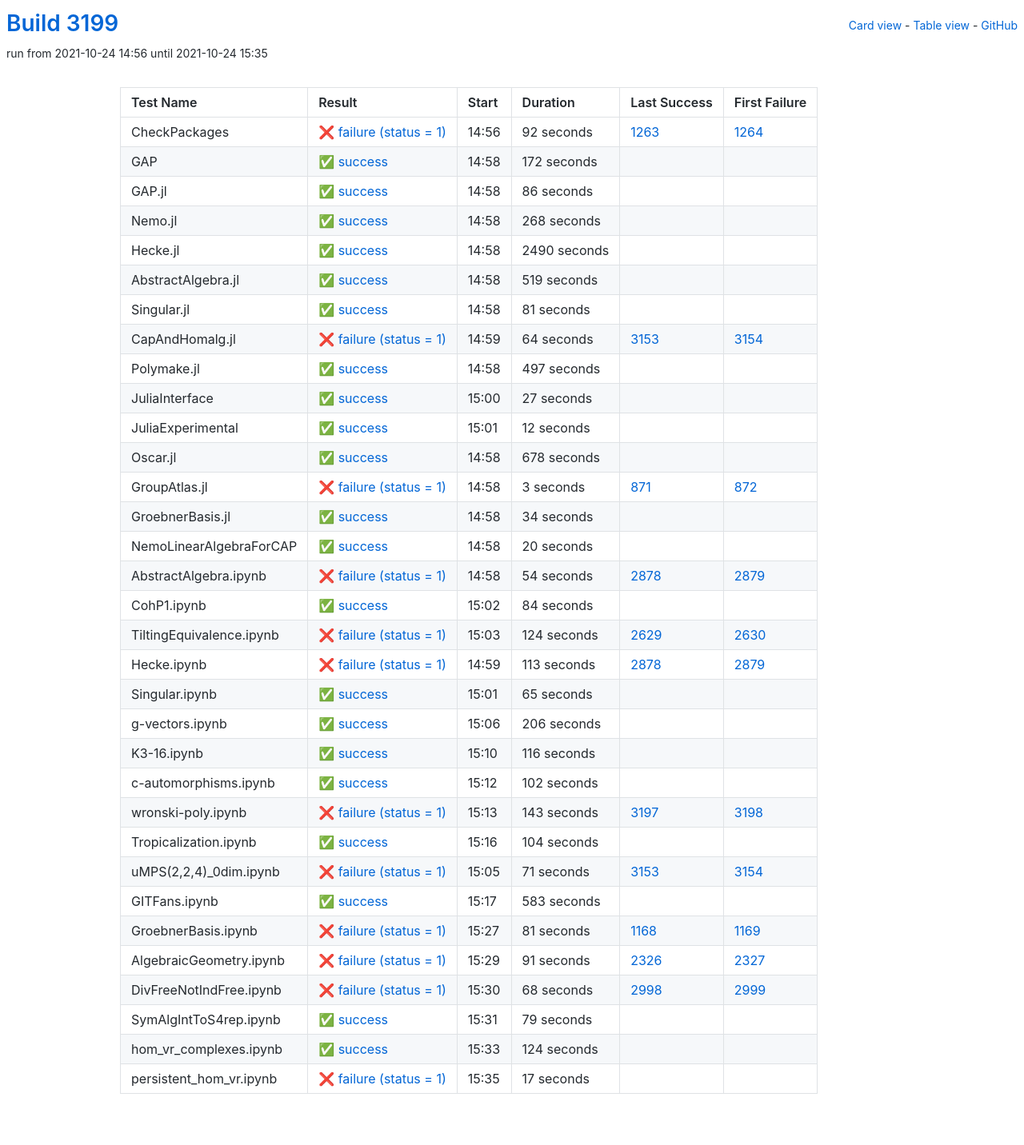
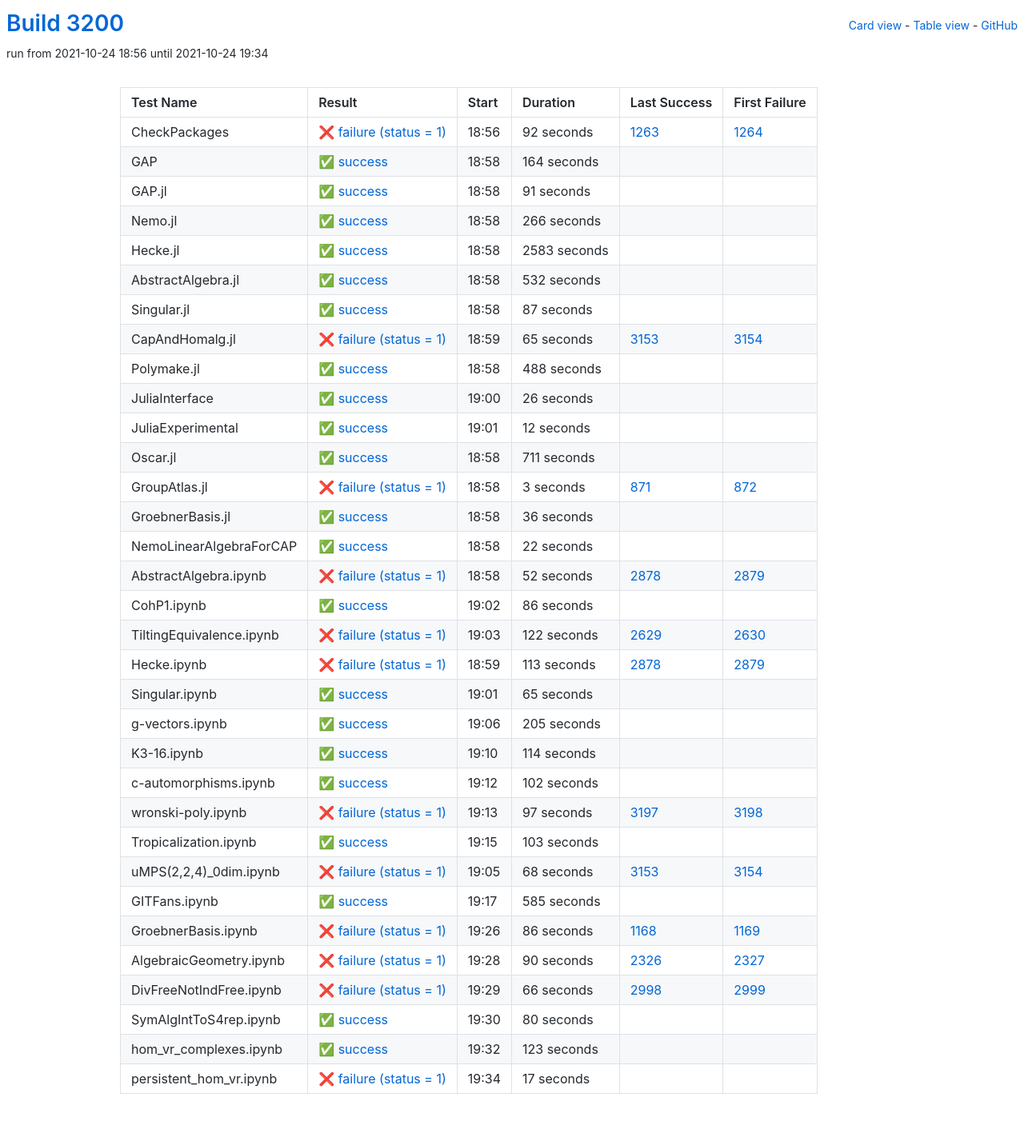
Before and after one commit to oscar-system/oscar-ci-status-stable, a Jekyll site: the page built from table.html, in a window 1280 px wide. Shown: the whole page at 80% size. Built offline with Jekyll 4.4.1, drawn with Linux system fonts in a browser that asks for light colours.

Commit message:
Build #3200

```diff
--- a/_data/ci.yml
+++ b/_data/ci.yml
@@ -1,6 +1,6 @@
 ---
-build: 3199
-build_url: https://oscarci.mathematik.uni-kl.de/job/oscar-stable/3199/
+build: 3200
+build_url: https://oscarci.mathematik.uni-kl.de/job/oscar-stable/3200/
 job: oscar-stable
 organization: oscar-system
 repo: oscar-ci-status-stable
@@ -8,8 +8,8 @@ repourl: https://github.com/oscar-system/oscar-ci-status-stable
 tests:
 - name: CheckPackages
   id: checkpackages
-  log: https://oscarci.mathematik.uni-kl.de/job/oscar-stable/3199/artifact/logs/build-3199/CheckPackages.log
-  start: 2021-10-24 14:56
+  log: https://oscarci.mathematik.uni-kl.de/job/oscar-stable/3200/artifact/logs/build-3200/CheckPackages.log
+  start: 2021-10-24 18:56
   success: false
   exitcode: 1
   status: failure
@@ -20,116 +20,116 @@ tests:
   first_failure_url: https://oscarci.mathematik.uni-kl.de/job/oscar-stable/1264/
 - name: GAP
   id: gap
-  log: https://oscarci.mathematik.uni-kl.de/job/oscar-stable/3199/artifact/logs/build-3199/GAP.log
-  start: 2021-10-24 14:58
+  log: https://oscarci.mathematik.uni-kl.de/job/oscar-stable/3200/artifact/logs/build-3200/GAP.log
+  start: 2021-10-24 18:58
   success: true
   exitcode: 0
   status: success
-  duration: 172
+  duration: 164
   last_success: false
   last_success_url:
   first_failure: false
   first_failure_url:
 - name: GAP.jl
   id: gap-jl
-  log: https://oscarci.mathematik.uni-kl.de/job/oscar-stable/3199/artifact/logs/build-3199/GAP.jl.log
-  start: 2021-10-24 14:58
+  log: https://oscarci.mathematik.uni-kl.de/job/oscar-stable/3200/artifact/logs/build-3200/GAP.jl.log
+  start: 2021-10-24 18:58
   success: true
   exitcode: 0
   status: success
-  duration: 86
+  duration: 91
   last_success: false
   last_success_url:
   first_failure: false
   first_failure_url:
 - name: Nemo.jl
   id: nemo-jl
-  log: https://oscarci.mathematik.uni-kl.de/job/oscar-stable/3199/artifact/logs/build-3199/Nemo.jl.log
-  start: 2021-10-24 14:58
+  log: https://oscarci.mathematik.uni-kl.de/job/oscar-stable/3200/artifact/logs/build-3200/Nemo.jl.log
+  start: 2021-10-24 18:58
   success: true
   exitcode: 0
   status: success
-  duration: 268
+  duration: 266
   last_success: false
   last_success_url:
   first_failure: false
   first_failure_url:
 - name: Hecke.jl
   id: hecke-jl
-  log: https://oscarci.mathematik.uni-kl.de/job/oscar-stable/3199/artifact/logs/build-3199/Hecke.jl.log
-  start: 2021-10-24 14:58
+  log: https://oscarci.mathematik.uni-kl.de/job/oscar-stable/3200/artifact/logs/build-3200/Hecke.jl.log
+  start: 2021-10-24 18:58
   success: true
   exitcode: 0
   status: success
-  duration: 2490
+  duration: 2583
   last_success: false
   last_success_url:
   first_failure: false
   first_failure_url:
 - name: AbstractAlgebra.jl
   id: abstractalgebra-jl
-  log: https://oscarci.mathematik.uni-kl.de/job/oscar-stable/3199/artifact/logs/build-3199/AbstractAlgebra.jl.log
-  start: 2021-10-24 14:58
+  log: https://oscarci.mathematik.uni-kl.de/job/oscar-stable/3200/artifact/logs/build-3200/AbstractAlgebra.jl.log
+  start: 2021-10-24 18:58
   success: true
   exitcode: 0
   status: success
-  duration: 519
+  duration: 532
   last_success: false
   last_success_url:
   first_failure: false
   first_failure_url:
 - name: Singular.jl
   id: singular-jl
-  log: https://oscarci.mathematik.uni-kl.de/job/oscar-stable/3199/artifact/logs/build-3199/Singular.jl.log
-  start: 2021-10-24 14:58
+  log: https://oscarci.mathematik.uni-kl.de/job/oscar-stable/3200/artifact/logs/build-3200/Singular.jl.log
+  start: 2021-10-24 18:58
   success: true
   exitcode: 0
   status: success
-  duration: 81
+  duration: 87
   last_success: false
   last_success_url:
   first_failure: false
   first_failure_url:
 - name: CapAndHomalg.jl
   id: capandhomalg-jl
-  log: https://oscarci.mathematik.uni-kl.de/job/oscar-stable/3199/artifact/logs/build-3199/CapAndHomalg.jl.log
-  start: 2021-10-24 14:59
+  log: https://oscarci.mathematik.uni-kl.de/job/oscar-stable/3200/artifact/logs/build-3200/CapAndHomalg.jl.log
+  start: 2021-10-24 18:59
   success: false
   exitcode: 1
   status: failure
-  duration: 64
+  duration: 65
   last_success: 3153
   last_success_url: https://oscarci.mathematik.uni-kl.de/job/oscar-stable/3153/
   first_failure: 3154
   first_failure_url: https://oscarci.mathematik.uni-kl.de/job/oscar-stable/3154/
 - name: Polymake.jl
   id: polymake-jl
-  log: https://oscarci.mathematik.uni-kl.de/job/oscar-stable/3199/artifact/logs/build-3199/Polymake.jl.log
-  start: 2021-10-24 14:58
+  log: https://oscarci.mathematik.uni-kl.de/job/oscar-stable/3200/artifact/logs/build-3200/Polymake.jl.log
+  start: 2021-10-24 18:58
   success: true
   exitcode: 0
   status: success
-  duration: 497
+  duration: 488
   last_success: false
   last_success_url:
   first_failure: false
   first_failure_url:
 - name: JuliaInterface
   id: juliainterface
-  log: https://oscarci.mathematik.uni-kl.de/job/oscar-stable/3199/artifact/logs/build-3199/JuliaInterface.log
-  start: 2021-10-24 15:00
+  log: https://oscarci.mathematik.uni-kl.de/job/oscar-stable/3200/artifact/logs/build-3200/JuliaInterface.log
+  start: 2021-10-24 19:00
   success: true
   exitcode: 0
   status: success
-  duration: 27
+  duration: 26
   last_success: false
   last_success_url:
   first_failure: false
   first_failure_url:
 - name: JuliaExperimental
   id: juliaexperimental
-  log: https://oscarci.mathematik.uni-kl.de/job/oscar-stable/3199/artifact/logs/build-3199/JuliaExperimental.log
-  start: 2021-10-24 15:01
+  log: https://oscarci.mathematik.uni-kl.de/job/oscar-stable/3200/artifact/logs/build-3200/JuliaExperimental.log
+  start: 2021-10-24 19:01
   success: true
   exitcode: 0
   status: success
@@ -140,20 +140,20 @@ tests:
   first_failure_url:
 - name: Oscar.jl
   id: oscar-jl
-  log: https://oscarci.mathematik.uni-kl.de/job/oscar-stable/3199/artifact/logs/build-3199/Oscar.jl.log
-  start: 2021-10-24 14:58
+  log: https://oscarci.mathematik.uni-kl.de/job/oscar-stable/3200/artifact/logs/build-3200/Oscar.jl.log
+  start: 2021-10-24 18:58
   success: true
   exitcode: 0
   status: success
-  duration: 678
+  duration: 711
   last_success: false
   last_success_url:
   first_failure: false
   first_failure_url:
 - name: GroupAtlas.jl
   id: groupatlas-jl
-  log: https://oscarci.mathematik.uni-kl.de/job/oscar-stable/3199/artifact/logs/build-3199/GroupAtlas.jl.log
-  start: 2021-10-24 14:58
+  log: https://oscarci.mathematik.uni-kl.de/job/oscar-stable/3200/artifact/logs/build-3200/GroupAtlas.jl.log
+  start: 2021-10-24 18:58
   success: false
   exitcode: 1
   status: failure
@@ -164,68 +164,68 @@ tests:
   first_failure_url: https://oscarci.mathematik.uni-kl.de/job/oscar-stable/872/
 - name: GroebnerBasis.jl
   id: groebnerbasis-jl
-  log: https://oscarci.mathematik.uni-kl.de/job/oscar-stable/3199/artifact/logs/build-3199/GroebnerBasis.jl.log
-  start: 2021-10-24 14:58
+  log: https://oscarci.mathematik.uni-kl.de/job/oscar-stable/3200/artifact/logs/build-3200/GroebnerBasis.jl.log
+  start: 2021-10-24 18:58
   success: true
   exitcode: 0
   status: success
-  duration: 34
+  duration: 36
   last_success: false
   last_success_url:
   first_failure: false
   first_failure_url:
 - name: NemoLinearAlgebraForCAP
   id: nemolinearalgebraforcap
-  log: https://oscarci.mathematik.uni-kl.de/job/oscar-stable/3199/artifact/logs/build-3199/NemoLinearAlgebraForCAP.log
-  start: 2021-10-24 14:58
+  log: https://oscarci.mathematik.uni-kl.de/job/oscar-stable/3200/artifact/logs/build-3200/NemoLinearAlgebraForCAP.log
+  start: 2021-10-24 18:58
   success: true
   exitcode: 0
   status: success
-  duration: 20
+  duration: 22
   last_success: false
   last_success_url:
   first_failure: false
   first_failure_url:
 - name: AbstractAlgebra.ipynb
   id: abstractalgebra-ipynb
-  log: https://oscarci.mathematik.uni-kl.de/job/oscar-stable/3199/artifact/logs/build-3199/AbstractAlgebra.ipynb.log
-  start: 2021-10-24 14:58
+  log: https://oscarci.mathematik.uni-kl.de/job/oscar-stable/3200/artifact/logs/build-3200/AbstractAlgebra.ipynb.log
+  start: 2021-10-24 18:58
   success: false
   exitcode: 1
   status: failure
-  duration: 54
+  duration: 52
   last_success: 2878
   last_success_url: https://oscarci.mathematik.uni-kl.de/job/oscar-stable/2878/
   first_failure: 2879
   first_failure_url: https://oscarci.mathematik.uni-kl.de/job/oscar-stable/2879/
 - name: CohP1.ipynb
   id: cohp1-ipynb
-  log: https://oscarci.mathematik.uni-kl.de/job/oscar-stable/3199/artifact/logs/build-3199/CohP1.ipynb.log
-  start: 2021-10-24 15:02
+  log: https://oscarci.mathematik.uni-kl.de/job/oscar-stable/3200/artifact/logs/build-3200/CohP1.ipynb.log
+  start: 2021-10-24 19:02
   success: true
   exitcode: 0
   status: success
-  duration: 84
+  duration: 86
   last_success: false
   last_success_url:
   first_failure: false
   first_failure_url:
 - name: TiltingEquivalence.ipynb
   id: tiltingequivalence-ipynb
-  log: https://oscarci.mathematik.uni-kl.de/job/oscar-stable/3199/artifact/logs/build-3199/TiltingEquivalence.ipynb.log
-  start: 2021-10-24 15:03
+  log: https://oscarci.mathematik.uni-kl.de/job/oscar-stable/3200/artifact/logs/build-3200/TiltingEquivalence.ipynb.log
+  start: 2021-10-24 19:03
   success: false
   exitcode: 1
   status: failure
-  duration: 124
+  duration: 122
   last_success: 2629
   last_success_url: https://oscarci.mathematik.uni-kl.de/job/oscar-stable/2629/
   first_failure: 2630
   first_failure_url: https://oscarci.mathematik.uni-kl.de/job/oscar-stable/2630/
 - name: Hecke.ipynb
   id: hecke-ipynb
-  log: https://oscarci.mathematik.uni-kl.de/job/oscar-stable/3199/artifact/logs/build-3199/Hecke.ipynb.log
-  start: 2021-10-24 14:59
+  log: https://oscarci.mathematik.uni-kl.de/job/oscar-stable/3200/artifact/logs/build-3200/Hecke.ipynb.log
+  start: 2021-10-24 18:59
   success: false
   exitcode: 1
   status: failure
@@ -236,8 +236,8 @@ tests:
   first_failure_url: https://oscarci.mathematik.uni-kl.de/job/oscar-stable/2879/
 - name: Singular.ipynb
   id: singular-ipynb
-  log: https://oscarci.mathematik.uni-kl.de/job/oscar-stable/3199/artifact/logs/build-3199/Singular.ipynb.log
-  start: 2021-10-24 15:01
+  log: https://oscarci.mathematik.uni-kl.de/job/oscar-stable/3200/artifact/logs/build-3200/Singular.ipynb.log
+  start: 2021-10-24 19:01
   success: true
   exitcode: 0
   status: success
@@ -248,32 +248,32 @@ tests:
   first_failure_url:
 - name: g-vectors.ipynb
   id: g-vectors-ipynb
-  log: https://oscarci.mathematik.uni-kl.de/job/oscar-stable/3199/artifact/logs/build-3199/g-vectors.ipynb.log
-  start: 2021-10-24 15:06
+  log: https://oscarci.mathematik.uni-kl.de/job/oscar-stable/3200/artifact/logs/build-3200/g-vectors.ipynb.log
+  start: 2021-10-24 19:06
   success: true
   exitcode: 0
   status: success
-  duration: 206
+  duration: 205
   last_success: false
   last_success_url:
   first_failure: false
   first_failure_url:
 - name: K3-16.ipynb
   id: k3-16-ipynb
-  log: https://oscarci.mathematik.uni-kl.de/job/oscar-stable/3199/artifact/logs/build-3199/K3-16.ipynb.log
-  start: 2021-10-24 15:10
+  log: https://oscarci.mathematik.uni-kl.de/job/oscar-stable/3200/artifact/logs/build-3200/K3-16.ipynb.log
+  start: 2021-10-24 19:10
   success: true
   exitcode: 0
   status: success
-  duration: 116
+  duration: 114
   last_success: false
   last_success_url:
   first_failure: false
   first_failure_url:
 - name: c-automorphisms.ipynb
   id: c-automorphisms-ipynb
-  log: https://oscarci.mathematik.uni-kl.de/job/oscar-stable/3199/artifact/logs/build-3199/c-automorphisms.ipynb.log
-  start: 2021-10-24 15:12
+  log: https://oscarci.mathematik.uni-kl.de/job/oscar-stable/3200/artifact/logs/build-3200/c-automorphisms.ipynb.log
+  start: 2021-10-24 19:12
   success: true
   exitcode: 0
   status: success
@@ -284,116 +284,116 @@ tests:
   first_failure_url:
 - name: wronski-poly.ipynb
   id: wronski-poly-ipynb
-  log: https://oscarci.mathematik.uni-kl.de/job/oscar-stable/3199/artifact/logs/build-3199/wronski-poly.ipynb.log
-  start: 2021-10-24 15:13
+  log: https://oscarci.mathematik.uni-kl.de/job/oscar-stable/3200/artifact/logs/build-3200/wronski-poly.ipynb.log
+  start: 2021-10-24 19:13
   success: false
   exitcode: 1
   status: failure
-  duration: 143
+  duration: 97
   last_success: 3197
   last_success_url: https://oscarci.mathematik.uni-kl.de/job/oscar-stable/3197/
   first_failure: 3198
   first_failure_url: https://oscarci.mathematik.uni-kl.de/job/oscar-stable/3198/
 - name: Tropicalization.ipynb
   id: tropicalization-ipynb
-  log: https://oscarci.mathematik.uni-kl.de/job/oscar-stable/3199/artifact/logs/build-3199/Tropicalization.ipynb.log
-  start: 2021-10-24 15:16
+  log: https://oscarci.mathematik.uni-kl.de/job/oscar-stable/3200/artifact/logs/build-3200/Tropicalization.ipynb.log
+  start: 2021-10-24 19:15
   success: true
   exitcode: 0
   status: success
-  duration: 104
+  duration: 103
   last_success: false
   last_success_url:
   first_failure: false
   first_failure_url:
 - name: uMPS(2,2,4)_0dim.ipynb
   id: umps-2-2-4-0dim-ipynb
-  log: https://oscarci.mathematik.uni-kl.de/job/oscar-stable/3199/artifact/logs/build-3199/uMPS-2-2-4-_0dim.ipynb.log
-  start: 2021-10-24 15:05
+  log: https://oscarci.mathematik.uni-kl.de/job/oscar-stable/3200/artifact/logs/build-3200/uMPS-2-2-4-_0dim.ipynb.log
+  start: 2021-10-24 19:05
   success: false
   exitcode: 1
   status: failure
-  duration: 71
+  duration: 68
   last_success: 3153
   last_success_url: https://oscarci.mathematik.uni-kl.de/job/oscar-stable/3153/
   first_failure: 3154
   first_failure_url: https://oscarci.mathematik.uni-kl.de/job/oscar-stable/3154/
 - name: GITFans.ipynb
   id: gitfans-ipynb
-  log: https://oscarci.mathematik.uni-kl.de/job/oscar-stable/3199/artifact/logs/build-3199/GITFans.ipynb.log
-  start: 2021-10-24 15:17
+  log: https://oscarci.mathematik.uni-kl.de/job/oscar-stable/3200/artifact/logs/build-3200/GITFans.ipynb.log
+  start: 2021-10-24 19:17
   success: true
   exitcode: 0
   status: success
-  duration: 583
+  duration: 585
   last_success: false
   last_success_url:
   first_failure: false
   first_failure_url:
 - name: GroebnerBasis.ipynb
   id: groebnerbasis-ipynb
-  log: https://oscarci.mathematik.uni-kl.de/job/oscar-stable/3199/artifact/logs/build-3199/GroebnerBasis.ipynb.log
-  start: 2021-10-24 15:27
+  log: https://oscarci.mathematik.uni-kl.de/job/oscar-stable/3200/artifact/logs/build-3200/GroebnerBasis.ipynb.log
+  start: 2021-10-24 19:26
   success: false
   exitcode: 1
   status: failure
-  duration: 81
+  duration: 86
   last_success: 1168
   last_success_url: https://oscarci.mathematik.uni-kl.de/job/oscar-stable/1168/
   first_failure: 1169
   first_failure_url: https://oscarci.mathematik.uni-kl.de/job/oscar-stable/1169/
 - name: AlgebraicGeometry.ipynb
   id: algebraicgeometry-ipynb
-  log: https://oscarci.mathematik.uni-kl.de/job/oscar-stable/3199/artifact/logs/build-3199/AlgebraicGeometry.ipynb.log
-  start: 2021-10-24 15:29
+  log: https://oscarci.mathematik.uni-kl.de/job/oscar-stable/3200/artifact/logs/build-3200/AlgebraicGeometry.ipynb.log
+  start: 2021-10-24 19:28
   success: false
   exitcode: 1
   status: failure
-  duration: 91
+  duration: 90
   last_success: 2326
   last_success_url: https://oscarci.mathematik.uni-kl.de/job/oscar-stable/2326/
   first_failure: 2327
   first_failure_url: https://oscarci.mathematik.uni-kl.de/job/oscar-stable/2327/
 - name: DivFreeNotIndFree.ipynb
   id: divfreenotindfree-ipynb
-  log: https://oscarci.mathematik.uni-kl.de/job/oscar-stable/3199/artifact/logs/build-3199/DivFreeNotIndFree.ipynb.log
-  start: 2021-10-24 15:30
+  log: https://oscarci.mathematik.uni-kl.de/job/oscar-stable/3200/artifact/logs/build-3200/DivFreeNotIndFree.ipynb.log
+  start: 2021-10-24 19:29
   success: false
   exitcode: 1
   status: failure
-  duration: 68
+  duration: 66
   last_success: 2998
   last_success_url: https://oscarci.mathematik.uni-kl.de/job/oscar-stable/2998/
   first_failure: 2999
   first_failure_url: https://oscarci.mathematik.uni-kl.de/job/oscar-stable/2999/
 - name: SymAlgIntToS4rep.ipynb
   id: symalginttos4rep-ipynb
-  log: https://oscarci.mathematik.uni-kl.de/job/oscar-stable/3199/artifact/logs/build-3199/SymAlgIntToS4rep.ipynb.log
-  start: 2021-10-24 15:31
+  log: https://oscarci.mathematik.uni-kl.de/job/oscar-stable/3200/artifact/logs/build-3200/SymAlgIntToS4rep.ipynb.log
+  start: 2021-10-24 19:30
   success: true
   exitcode: 0
   status: success
-  duration: 79
+  duration: 80
   last_success: false
   last_success_url:
   first_failure: false
   first_failure_url:
 - name: hom_vr_complexes.ipynb
   id: hom-vr-complexes-ipynb
-  log: https://oscarci.mathematik.uni-kl.de/job/oscar-stable/3199/artifact/logs/build-3199/hom_vr_complexes.ipynb.log
-  start: 2021-10-24 15:33
+  log: https://oscarci.mathematik.uni-kl.de/job/oscar-stable/3200/artifact/logs/build-3200/hom_vr_complexes.ipynb.log
+  start: 2021-10-24 19:32
   success: true
   exitcode: 0
   status: success
-  duration: 124
+  duration: 123
   last_success: false
   last_success_url:
   first_failure: false
   first_failure_url:
 - name: persistent_hom_vr.ipynb
   id: persistent-hom-vr-ipynb
-  log: https://oscarci.mathematik.uni-kl.de/job/oscar-stable/3199/artifact/logs/build-3199/persistent_hom_vr.ipynb.log
-  start: 2021-10-24 15:35
+  log: https://oscarci.mathematik.uni-kl.de/job/oscar-stable/3200/artifact/logs/build-3200/persistent_hom_vr.ipynb.log
+  start: 2021-10-24 19:34
   success: false
   exitcode: 1
   status: failure
```
Also changed, not shown: README.md.
